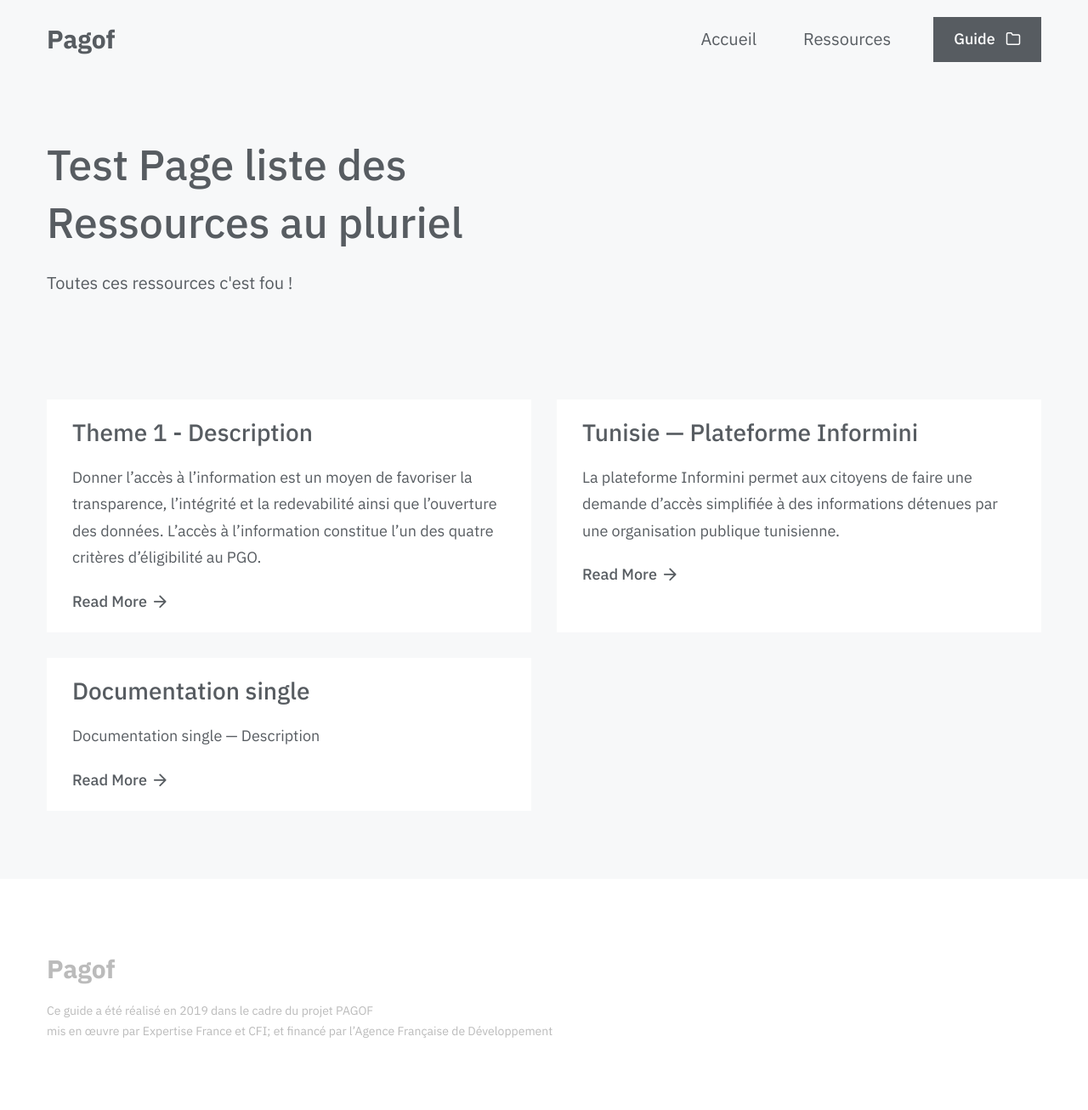
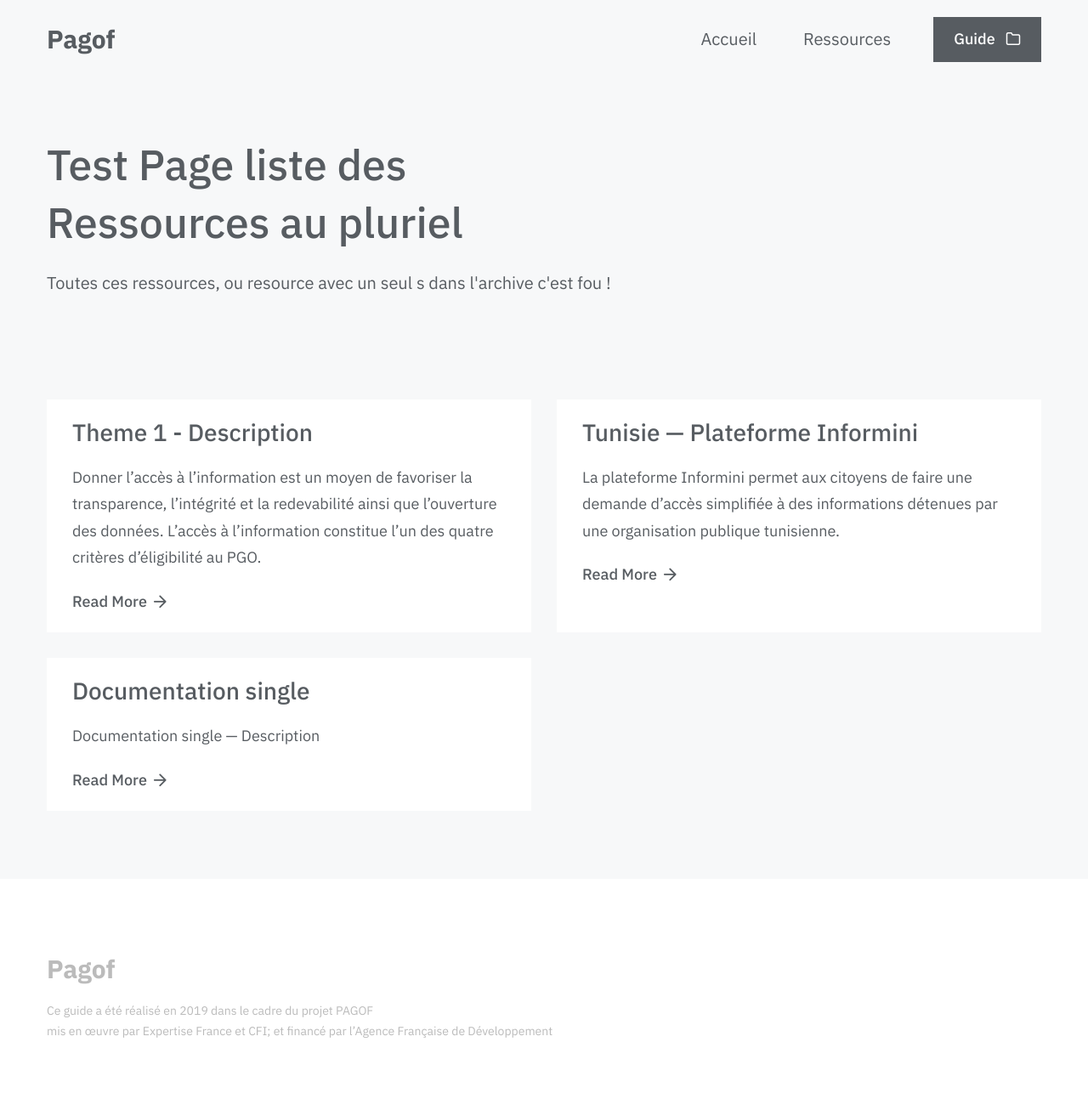
Before and after one commit to cecilaki/guide, a Jekyll site: the page built from ressources.md, in a window 1280 px wide. Shown: the whole page at 85% size. Built offline with Jekyll 4.4.1, drawn with Linux system fonts in a browser that asks for light colours; some web fonts are replaced.

Commit message:
Update ressources.md

```diff
--- a/ressources.md
+++ b/ressources.md
@@ -8,6 +8,6 @@ keywords: # Define keywords for search engines
 # Hero section
 hero:
     title: Test Page liste des Ressources au pluriel
-    text:  Toutes ces ressources c'est fou !
+    text:  Toutes ces ressources, ou resource avec un seul s dans l'archive c'est fou !
 
 ---
```
